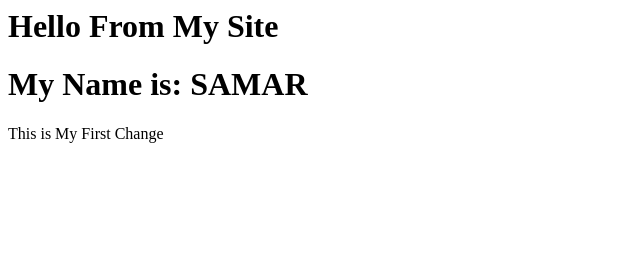
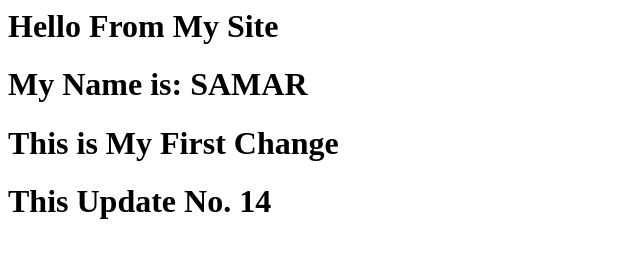
Before and after one commit to samar525/devops_repo, a plain HTML site: page index.html in a window 1280 px wide. Shown: the whole page, without its empty margins (0-640 px from the left). Drawn offline with Linux system fonts and the light colour scheme.

Commit message:
Update index.html

```diff
--- a/index.html
+++ b/index.html
@@ -1,3 +1,4 @@
 <h1>Hello From My Site</h1>
 <h1>My Name is: SAMAR </h1>
-</h1>This is My First Change </h1>
+<h1>This is My First Change </h1>
+<h1> This Update No. 14 </h1>
```
